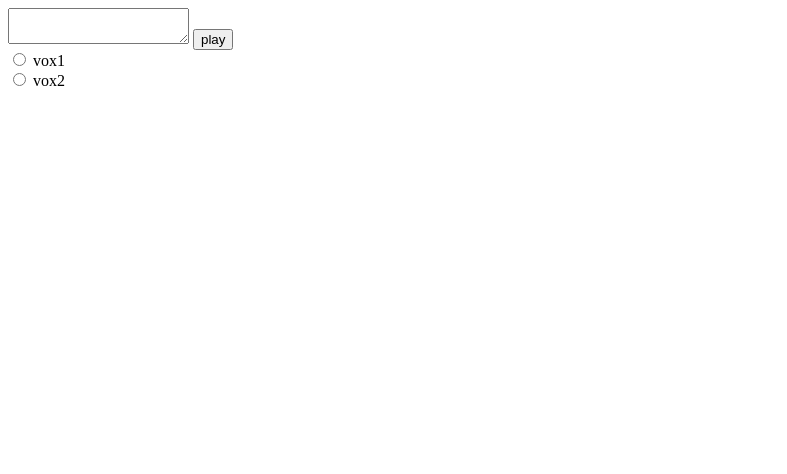
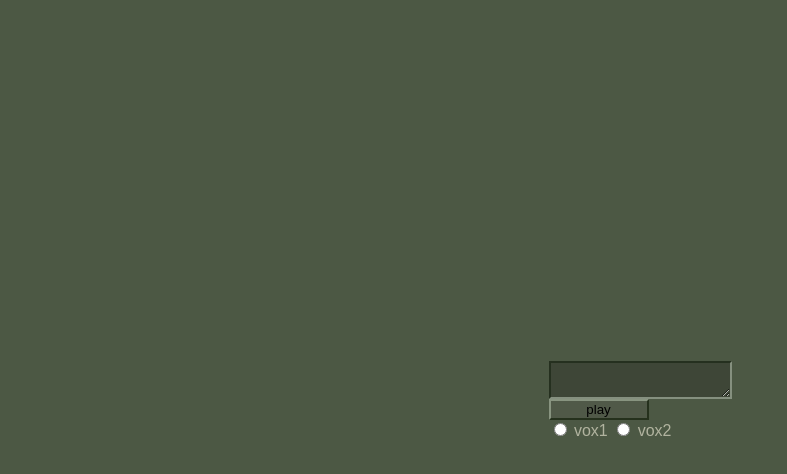
Before and after one commit to WLLR9505/BlackMesa-AS, a plain HTML site: page index.html in a window 1280 px wide. Shown: the whole page, without its empty margins (0-787 px from the left). Drawn offline with Linux system fonts and the light colour scheme.

Commit message:
Design básico

```diff
--- /dev/null
+++ b/css/style.css
@@ -0,0 +1,54 @@
+body {
+    color: #b1b39f;
+    background-color: #4c5844;
+    font-family: Arial;
+    font-weight: lighter;
+    height: 100%;
+    width: 100%;
+    margin: 0;
+    padding: 0;
+    position: absolute;
+    display: grid;
+}
+
+#app {
+    display: grid;
+    align-content: center;
+    justify-content: center;
+}
+
+textarea {
+    border-top: #25301f;
+    border-left: #25301f;
+    border-right: #85907f;
+    border-bottom: #85907f;
+    border-style: solid;
+    border-width: 2px;
+    color: white;
+    background-color: #3e4637;
+}
+
+button {
+    width: 100px;
+    border-top: #889480;
+    border-left: #889480;
+    border-right: #25311d;
+    border-bottom: #25311d;
+    border-style: solid;
+    border-width: 2px;
+    background-color: #505948;
+}
+button:hover {
+    outline: 1px solid black;
+}
+
+button:active {
+    color: #96882f;
+    border-top: #25311d;
+    border-left: #25311d;
+    border-right: #889480;
+    border-bottom: #889480;
+    border-style: solid;
+    border-width: 2px;
+    background-color: #505948;
+}
--- a/index.html
+++ b/index.html
@@ -5,18 +5,22 @@
     <meta charset="UTF-8">
     <meta name="viewport" content="width=device-width, initial-scale=1.0">
     <title>Black Mesa Annoucement System</title>
+    <link rel="stylesheet" href="./css/style.css">
 </head>
 
 <body>
+    <span id="app">
         <textarea id="input"></textarea>
         <button onclick="play()">play</button>
-    <br>
         <audio id="currentSound" src=""></audio>
+        <span id="radios">
             <input type="radio" id="vox1" name="vox" value="vox1">
-    <label for="vox1">vox1</label><br>
+            <label for="vox1">vox1</label>
             <input type="radio" id="vox2" name="vox" value="vox2">
-    <label for="vox2">vox2</label><br>
+            <label for="vox2">vox2</label>
+        </span>
         <script src="./src/index.js"></script>
+    </span>
 </body>
 
 </html>
--- a/src/index.js
+++ b/src/index.js
@@ -4,7 +4,6 @@ var i = 0;
 
 voxlist = document.getElementsByName('vox');
 var soundList, vox;
-
 
 function play() {
     vox = voxlist[0].checked ? 'vox' : 'vox2';
```
Lines whose indentation alone changed are shown as unchanged.
